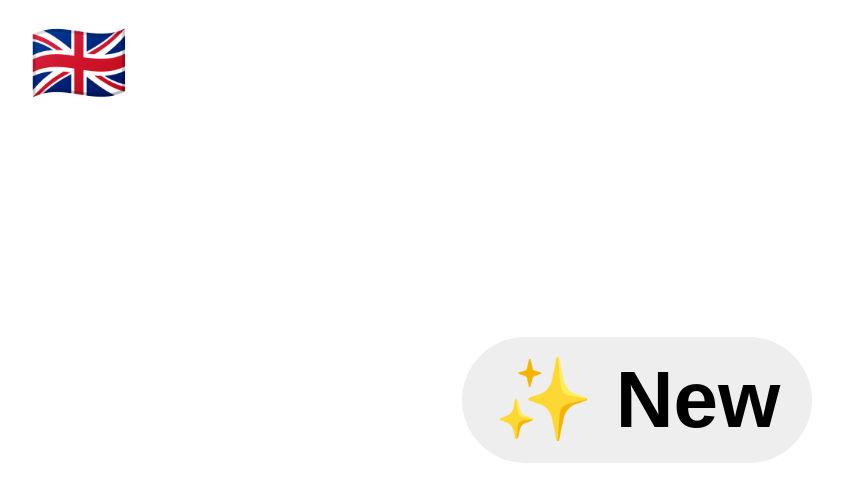
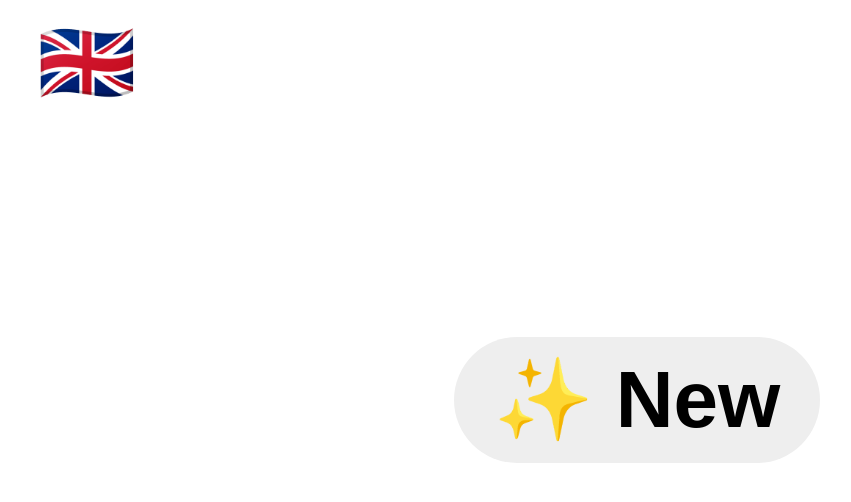
Before and after one commit to holkeri/piir, a React (Create React App) app: page / in a window 1280 px wide. Shown: the top 502 px of the page, without its empty margins (3-854 px from the left). Built offline with nearby package versions, Linux system fonts and the light colour scheme; a web font is replaced by a local one.

Commit message:
update styles

```diff
--- a/src/App.css
+++ b/src/App.css
@@ -35,7 +35,7 @@ button {
   cursor: pointer;
   transition: 0.3s;
   font-size: 10vmin;
-  padding: 2vmin 4vmin;
+  padding: 2vmin 5vmin;
   color: #000;
 }
 
@@ -58,7 +58,7 @@ button.ghost {
 
 .fade-enter {
   opacity: 0;
-  transform: scale(0.9);
+  transform: scale(0.8);
 }
 .fade-enter-active {
   opacity: 1;
@@ -70,6 +70,6 @@ button.ghost {
 }
 .fade-exit-active {
   opacity: 0;
-  transform: scale(0.9);
+  transform: scale(0.8);
   transition: opacity 200ms, transform 200ms;
 }
```
